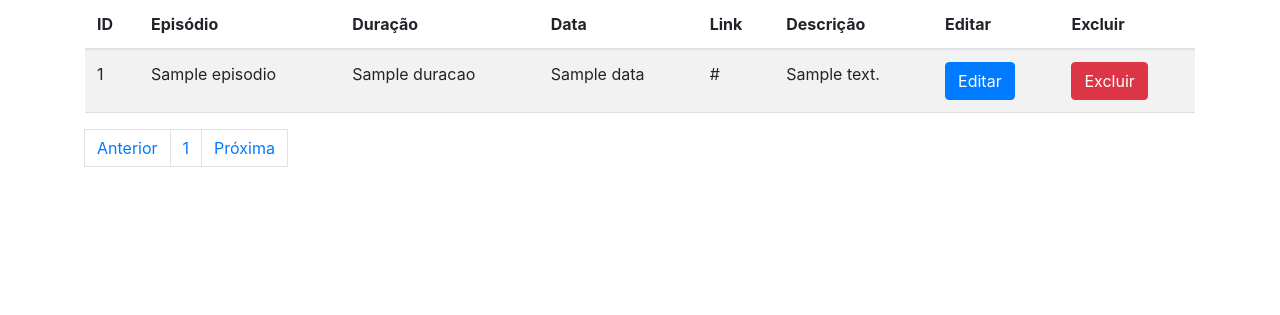
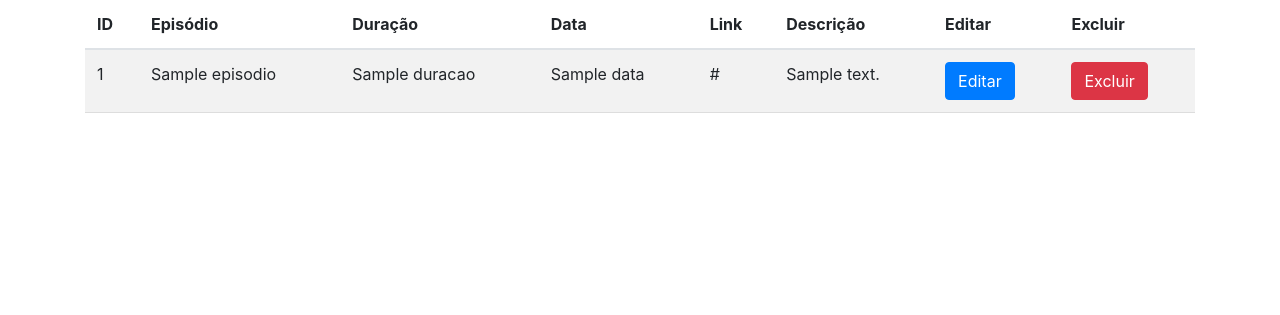
Before and after one commit to esdrasabreu/podcasts, a Flask app: template templates/podcasts.html in a window 1280 px wide. Shown: the part 111-426 px from the top of the page. Run offline with Flask 2, Linux system fonts and the light colour scheme; the template is opened without the code that fills it: most values are stand-ins (such as "Sample title", 1, 10 or a date in 2020); some libraries are stand-ins or nearby versions.

Commit message:
atualizando

```diff
--- a/app.py
+++ b/app.py
@@ -1,6 +1,5 @@
 from flask import Flask, request, jsonify, make_response
 from flask import render_template
-from flask_paginate import Pagination, get_page_args
 import sqlite3
 
 app = Flask(__name__)
@@ -32,17 +31,7 @@ def get_podcasts():
 
     db.close()
 
-    # Configuração da paginação
-    page, per_page, offset = get_page_args(page_parameter='page', per_page_parameter='per_page')
-    total = len(podcasts)
-    pagination = Pagination(page=page, per_page=per_page, total=total)
-
-    # Obtém os podcasts da página atual
-    start = offset
-    end = offset + per_page
-    podcasts_paginated = podcasts[start:end]
-
-    return render_template('podcasts.html', podcasts=podcasts_paginated, pagination=pagination)
+    return render_template('podcasts.html', podcasts=podcasts)
 
 
 # @app.route('/podcasts/<int:id>', methods=['GET'])
--- a/templates/podcasts.html
+++ b/templates/podcasts.html
@@ -92,31 +92,3 @@
                 {% endfor %}
             </tbody>
         </table>
-        <div class="pagination">
-            {% if pagination.has_prev %}
-            <a class="page-link"
-                href="{{ url_for('get_podcasts', page=pagination.prev_num, per_page=pagination.per_page) }}">Anterior</a>
-            {% else %}
-            <span class="page-link disabled">Anterior</span>
-            {% endif %}
-
-            {% for page in pagination.iter_pages() %}
-            {% if page %}
-            {% if page == pagination.page %}
-            <span class="page-link current">{{ page }}</span>
-            {% else %}
-            <a class="page-link" href="{{ url_for('get_podcasts', page=page, per_page=pagination.per_page) }}">{{ page
-                }}</a>
-            {% endif %}
-            {% else %}
-            <span class="page-link dots">...</span>
-            {% endif %}
-            {% endfor %}
-
-            {% if pagination.has_next %}
-            <a class="page-link"
-                href="{{ url_for('get_podcasts', page=pagination.next_num, per_page=pagination.per_page) }}">Próxima</a>
-            {% else %}
-            <span class="page-link disabled">Próxima</span>
-            {% endif %}
-        </div>
```
